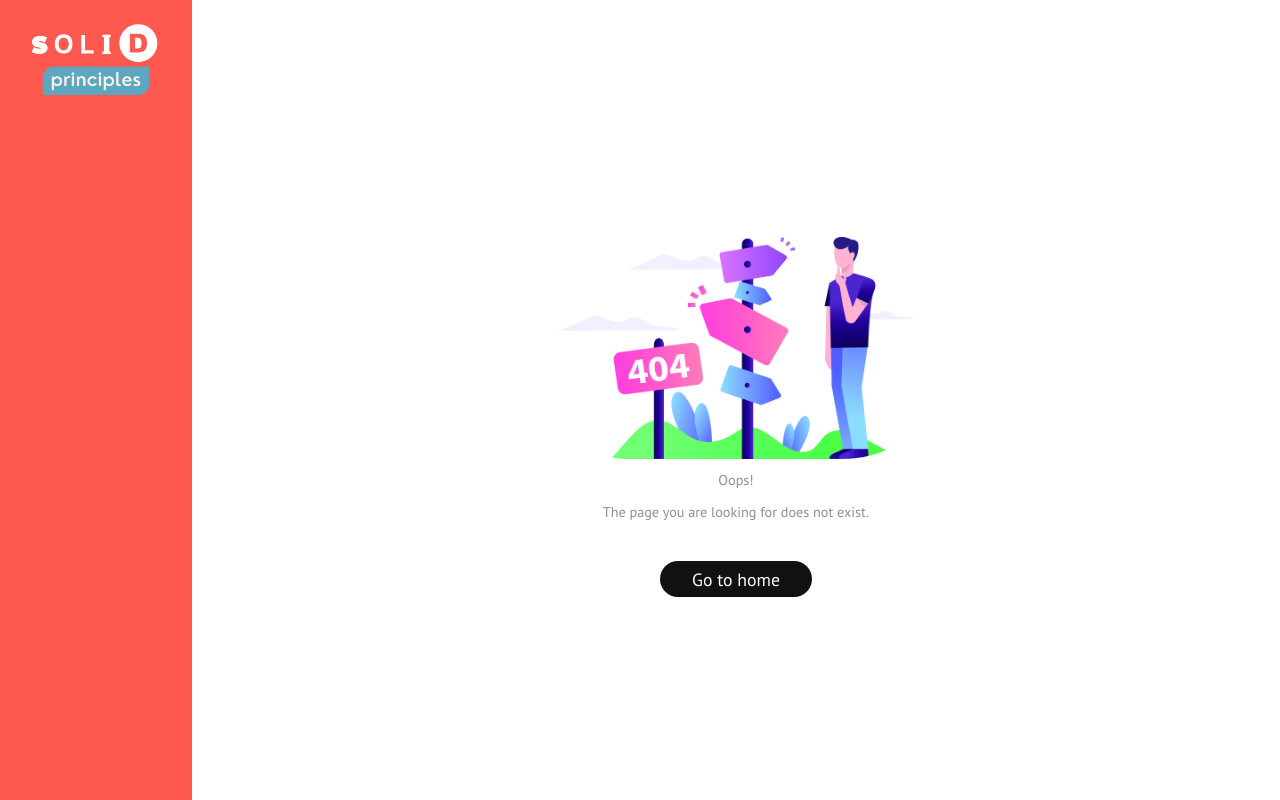
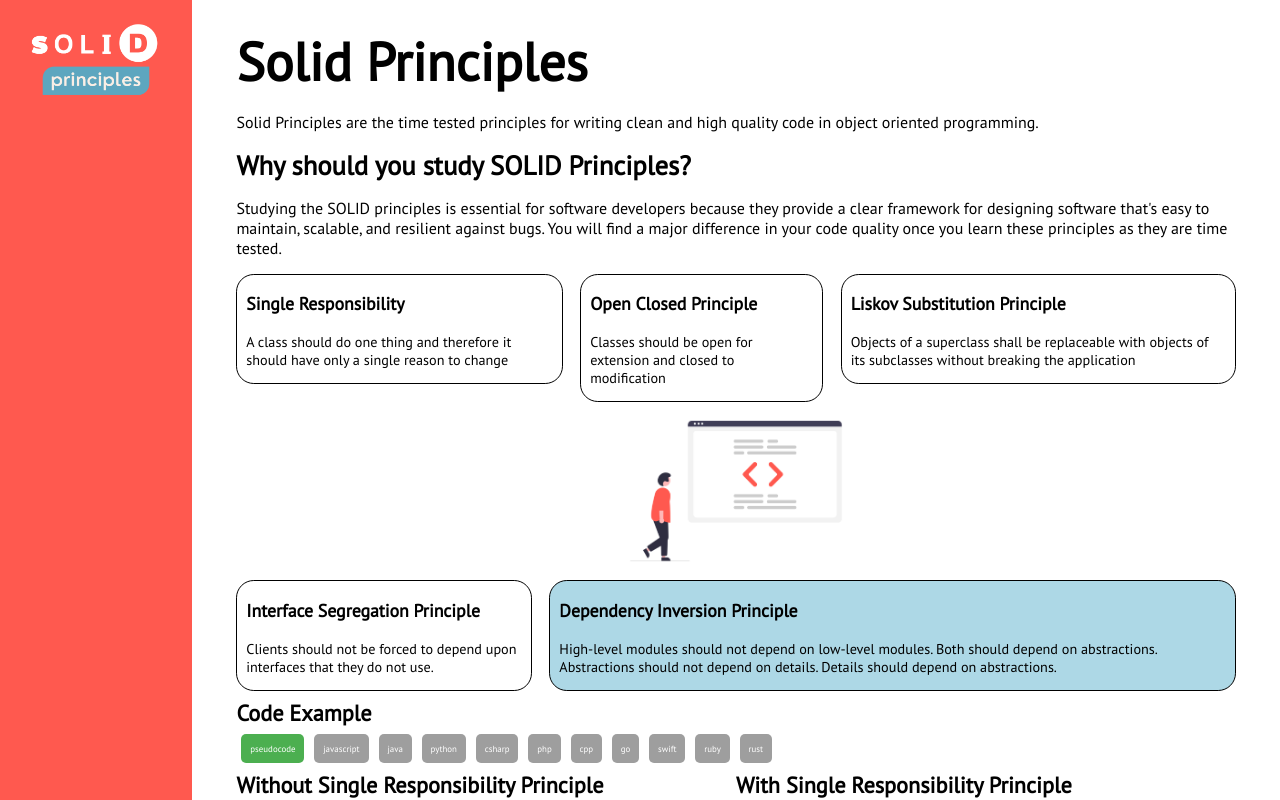
Before and after one commit to rharshit82/SolidPrinciples, a Next.js app: page /code-example/dependency-inversion-principle in a window 1280 px wide. Before the commit this address had no page. Shown: the top 800 px of the page. Built offline with nearby package versions, Linux system fonts and the light colour scheme.

Commit message:
changed page structure

```diff
--- a/components/Landing/components/CodeSamples.tsx
+++ b/components/Landing/components/CodeSamples.tsx
@@ -58,7 +58,7 @@ type CodeSamplesProps = {
   currentPrinciple: string;
 };
 const CodeSamples: React.FC<CodeSamplesProps> = ({ currentPrinciple }) => {
-  return (
+  return (currentPrinciple &&
     <Container>
       <h2>Code Example</h2>
       <LanguageTabsContainer>
--- a/components/Landing/components/SolidPreview.tsx
+++ b/components/Landing/components/SolidPreview.tsx
@@ -1,6 +1,6 @@
 import NextImage from "@/tokens/NextImage";
+import Link from "next/link";
 import styled from "styled-components";
-import React, { Dispatch, SetStateAction } from "react";
 
 const Container = styled.div`
   h3 {
@@ -60,24 +60,19 @@ const Row = styled.div`
     row-gap: 2rem;
   }
 `;
-type Principle = "SRP" | "OCP" | "LSP" | "ISP" | "DIP"; // Or import this from a shared types file
 
 type SolidPreviewProps = {
-  currentPrinciple: Principle;
-  setCurrentPrinciple: Dispatch<SetStateAction<Principle>>;
+  currentPrinciple: string;
 };
 
-const SolidPreview: React.FC<SolidPreviewProps> = ({
-  currentPrinciple,
-  setCurrentPrinciple,
-}) => {
-  const isSelected = (principle: Principle) => currentPrinciple === principle;
+const SolidPreview: React.FC<SolidPreviewProps> = ({ currentPrinciple }) => {
+  const isSelected = (principle: string) => currentPrinciple === principle;
   return (
     <Container>
       <Row>
+        <Link href='/code-example/single-responsibility'>
           <SingleResponsibility
-          isSelected={isSelected("SRP")}
-          onClick={() => setCurrentPrinciple("SRP")}
+            isSelected={isSelected("single-responsibility")}
           >
             <h3>Single Responsibility</h3>
             <p>
@@ -85,16 +80,18 @@ const SolidPreview: React.FC<SolidPreviewProps> = ({
               single reason to change
             </p>
           </SingleResponsibility>
-        <OpenClosedPrinciple
-          isSelected={isSelected("OCP")}
-          onClick={() => setCurrentPrinciple("OCP")}
-        >
+        </Link>
+        <Link href='/code-example/open-closed-principle'>
+          <OpenClosedPrinciple isSelected={isSelected("open-closed-principle")}>
             <h3>Open Closed Principle</h3>
-          <p>Classes should be open for extension and closed to modification</p>
+            <p>
+              Classes should be open for extension and closed to modification
+            </p>
           </OpenClosedPrinciple>
+        </Link>
+        <Link href='/code-example/liskov-substition-principle'>
           <LiskovSubstitutionPrinciple
-          isSelected={isSelected("LSP")}
-          onClick={() => setCurrentPrinciple("LSP")}
+            isSelected={isSelected("liskov-substition-principle")}
           >
             <h3>Liskov Substitution Principle</h3>
             <p>
@@ -102,6 +99,7 @@ const SolidPreview: React.FC<SolidPreviewProps> = ({
               subclasses without breaking the application
             </p>
           </LiskovSubstitutionPrinciple>
+        </Link>
       </Row>
       <NextImage
         src='/assets/coding_solid_principles.png'
@@ -111,19 +109,20 @@ const SolidPreview: React.FC<SolidPreviewProps> = ({
         margin='auto'
       />
       <Row>
+        <Link href='/code-example/interface-segragation-principle'>
           <InterfaceSegregationPrinciple
-          isSelected={isSelected("ISP")}
-          onClick={() => setCurrentPrinciple("ISP")}
+            isSelected={isSelected("interface-segragation-principle")}
           >
             <h3>Interface Segregation Principle</h3>
             <p>
-            Clients should not be forced to depend upon interfaces that they do
-            not use.
+              Clients should not be forced to depend upon interfaces that they
+              do not use.
             </p>
           </InterfaceSegregationPrinciple>
+        </Link>
+        <Link href='/code-example/dependency-inversion-principle'>
           <DependencyInversionPrinciple
-          isSelected={isSelected("DIP")}
-          onClick={() => setCurrentPrinciple("DIP")}
+            isSelected={isSelected("dependency-inversion-principle")}
           >
             <h3>Dependency Inversion Principle</h3>
             <p>
@@ -132,6 +131,7 @@ const SolidPreview: React.FC<SolidPreviewProps> = ({
               details. Details should depend on abstractions.
             </p>
           </DependencyInversionPrinciple>
+        </Link>
       </Row>
     </Container>
   );
--- a/components/Landing/index.tsx
+++ b/components/Landing/index.tsx
@@ -5,18 +5,17 @@ import SolidPreview from "./components/SolidPreview";
 import CodeSamples from "./components/CodeSamples";
 import { useState } from "react";
 const Container = styled.div``;
-type Principle = "SRP" | "OCP" | "LSP" | "ISP" | "DIP"; // Add or remove codes as needed.
+type Principle = "SRP" | "OCP" | "LSP" | "ISP" | "DIP";
 
-const Landing: React.FC = () => {
-  const [currentPrinciple, setCurrentPrinciple] = useState<Principle>("SRP");
+type LandingTypes = {
+  currentPrinciple: string;
+};
+const Landing: React.FC<LandingTypes> = ({ currentPrinciple }) => {
   return (
     <Container>
       <MarkdownContent content={intro} />
-      <SolidPreview
-        currentPrinciple={currentPrinciple}
-        setCurrentPrinciple={setCurrentPrinciple}
-      />
-      <CodeSamples currentPrinciple={currentPrinciple}/>
+      <SolidPreview currentPrinciple={currentPrinciple} />
+      <CodeSamples currentPrinciple={currentPrinciple} />
     </Container>
   );
 };
--- a/data/constants/GlobalConstants.ts
+++ b/data/constants/GlobalConstants.ts
@@ -21,7 +21,7 @@ type PrincipleUrlMapping = {
 export const principleUrlMapping: PrincipleUrlMapping = {
   SRP: "single-responsibility",
   OCP: "open-closed-principle",
-  LSP: "liskoc-substition-principle",
+  LSP: "liskov-substition-principle",
   ISP: "interface-segregation-principle",
   DIP: "dependency-inversion-principle",
 };
--- a/pages/code-example/single-responsibility/[language].tsx
+++ b/pages/code-example/[principle]/[language].tsx
@@ -90,7 +90,7 @@ const LanguageSpecificPage = () => {
               href={
                 lang === "pseudocode"
                   ? "/"
-                  : `/code-example/single-responsibility/${lang}`
+                  : `/code-example/dependency-inversion-principle/${lang}`
               }
               isActive={isActive}
             >
--- /dev/null
+++ b/pages/code-example/[principle]/index.tsx
@@ -0,0 +1,49 @@
+import Meta from "@/components/Meta/Meta";
+import Landing from "@/components/Landing/index";
+import ErrorBoundaryPage from "@/components/Error/ErrorBoundaryPage";
+
+const meta = {
+    pageTitle: 'SolidPrinciples.org - Mastering SOLID Principles in Software Design',
+    description: 'Welcome to SolidPrinciples.org, the go-to hub for understanding SOLID principles in software development. Embark on a journey to better coding practices and robust software design with our comprehensive guides.',
+    keywords: 'SOLID principles, software design, coding best practices, object-oriented programming, software architecture, design principles',
+    author: 'SolidPrinciples.org Team',
+    og_title: 'SolidPrinciples.org - Mastering SOLID Principles in Software Design',
+    og_description: 'Dive into SOLID principles with SolidPrinciples.org. Enhance your software design skills, embrace best coding practices, and elevate your developer journey.',
+    og_url: 'https://www.SolidPrinciples.org/',
+    twitter_title: 'SolidPrinciples.org - Mastering SOLID Principles in Software Design',
+    twitter_description: 'Unlock the power of SOLID principles with SolidPrinciples.org. A treasure trove of knowledge for every developer aiming for excellence.',
+};
+
+const Index = ({currentPrinciple}) => {
+  return (
+    <ErrorBoundaryPage>
+      <Meta meta={meta} />
+
+      <Landing currentPrinciple={currentPrinciple} />
+    </ErrorBoundaryPage>
+  );
+};
+export async function getStaticPaths() {
+  const paths = [
+    { params: { principle: "single-responsibility" } },
+    { params: { principle: "open-closed-principle" } },
+    { params: { principle: "liskov-substitution-principle" } },
+    { params: { principle: "interace-segregation-principle" } },
+    { params: { principle: "dependency-inversion-principle" } },
+  ];
+
+  return {
+    paths,
+    fallback: 'blocking',
+  };
+}
+
+export async function getStaticProps(context) {
+
+    const { principle } = context.params;
+
+    return {
+        props: { currentPrinciple: principle },
+    };
+}
+export default Index;
```
Lines whose indentation alone changed are shown as unchanged.
